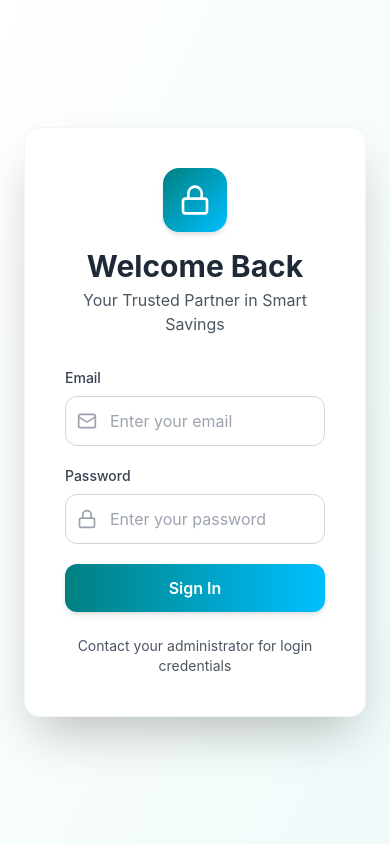
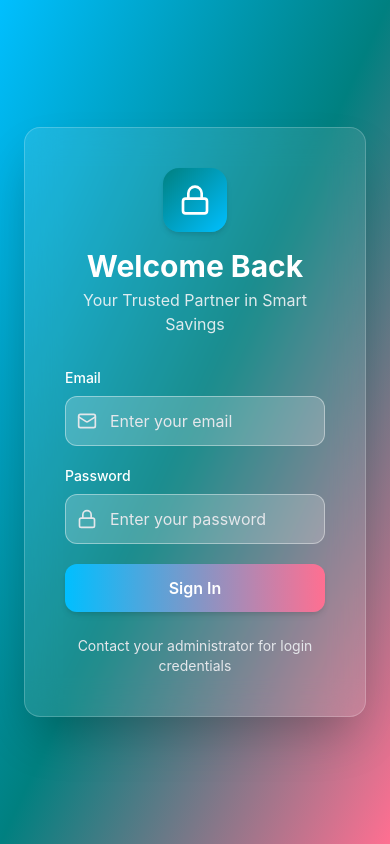
Before and after one commit to jojohearts256-prog/savings, a React (Vite) app: page / in a window 390 px wide. Built offline with nearby package versions, Linux system fonts and the light colour scheme; no server answers.

Commit message:
Updated Login.tsx

```diff
--- a/src/components/Login.tsx
+++ b/src/components/Login.tsx
@@ -24,35 +24,35 @@ export default function Login() {
   };
 
   return (
-    <div className="min-h-screen flex">
+    <div className="min-h-screen flex bg-gradient-to-br from-[#00BFFF] via-[#008080] to-[#FF6F91] overflow-hidden">
       {/* Left side: Login Form */}
-      <div className="w-full md:w-1/2 flex items-center justify-center bg-gradient-to-br from-white to-[#F0FAFA] px-6">
-        <div className="p-10 w-full max-w-md bg-white/95 backdrop-blur-md rounded-2xl shadow-2xl border border-gray-100 animate-slide-in">
+      <div className="w-full md:w-1/2 flex items-center justify-center px-6 relative z-10">
+        <div className="p-10 w-full max-w-md rounded-2xl shadow-2xl bg-white/10 backdrop-blur-lg animate-slide-in border border-white/20">
           <div className="text-center mb-8">
             <div className="inline-flex items-center justify-center w-16 h-16 rounded-2xl bg-gradient-to-br from-[#008080] to-[#00BFFF] mb-4 shadow-md">
               <Lock className="w-8 h-8 text-white" />
             </div>
-            <h1 className="text-3xl font-bold text-gray-800 mb-1">Welcome Back</h1>
-            <p className="text-gray-600">Your Trusted Partner in Smart Savings</p>
+            <h1 className="text-3xl font-bold text-white mb-1">Welcome Back</h1>
+            <p className="text-gray-100/90">Your Trusted Partner in Smart Savings</p>
           </div>
 
           {error && (
-            <div className="mb-6 p-4 bg-red-50 border border-red-200 rounded-xl flex items-start gap-3">
-              <AlertCircle className="w-5 h-5 text-red-600 flex-shrink-0 mt-0.5" />
-              <p className="text-sm text-red-800">{error}</p>
+            <div className="mb-6 p-4 bg-red-100/30 border border-red-200/50 rounded-xl flex items-start gap-3">
+              <AlertCircle className="w-5 h-5 text-red-200 flex-shrink-0 mt-0.5" />
+              <p className="text-sm text-red-100">{error}</p>
             </div>
           )}
 
           <form onSubmit={handleSubmit} className="space-y-5">
             <div>
-              <label className="block text-sm font-medium text-gray-700 mb-2">Email</label>
+              <label className="block text-sm font-medium text-white mb-2">Email</label>
               <div className="relative">
-                <Mail className="absolute left-3 top-1/2 -translate-y-1/2 w-5 h-5 text-gray-400" />
+                <Mail className="absolute left-3 top-1/2 -translate-y-1/2 w-5 h-5 text-gray-200" />
                 <input
                   type="email"
                   value={email}
                   onChange={(e) => setEmail(e.target.value)}
-                  className="w-full pl-11 pr-4 py-3 border border-gray-300 rounded-xl focus:ring-2 focus:ring-[#008080] focus:border-transparent outline-none transition"
+                  className="w-full pl-11 pr-4 py-3 border border-white/40 rounded-xl bg-white/20 text-white placeholder-gray-200 focus:ring-2 focus:ring-[#00BFFF] focus:border-transparent outline-none transition"
                   placeholder="Enter your email"
                   required
                 />
@@ -60,14 +60,14 @@ export default function Login() {
             </div>
 
             <div>
-              <label className="block text-sm font-medium text-gray-700 mb-2">Password</label>
+              <label className="block text-sm font-medium text-white mb-2">Password</label>
               <div className="relative">
-                <Lock className="absolute left-3 top-1/2 -translate-y-1/2 w-5 h-5 text-gray-400" />
+                <Lock className="absolute left-3 top-1/2 -translate-y-1/2 w-5 h-5 text-gray-200" />
                 <input
                   type="password"
                   value={password}
                   onChange={(e) => setPassword(e.target.value)}
-                  className="w-full pl-11 pr-4 py-3 border border-gray-300 rounded-xl focus:ring-2 focus:ring-[#008080] focus:border-transparent outline-none transition"
+                  className="w-full pl-11 pr-4 py-3 border border-white/40 rounded-xl bg-white/20 text-white placeholder-gray-200 focus:ring-2 focus:ring-[#00BFFF] focus:border-transparent outline-none transition"
                   placeholder="Enter your password"
                   required
                 />
@@ -77,41 +77,52 @@ export default function Login() {
             <button
               type="submit"
               disabled={loading}
-              className="w-full py-3 bg-gradient-to-r from-[#008080] to-[#00BFFF] text-white font-semibold rounded-xl shadow-md hover:scale-105 transition-transform duration-300 disabled:opacity-50 disabled:cursor-not-allowed"
+              className="w-full py-3 bg-gradient-to-r from-[#00BFFF] to-[#FF6F91] text-white font-semibold rounded-xl shadow-md hover:scale-105 transition-transform duration-300 disabled:opacity-50 disabled:cursor-not-allowed"
             >
               {loading ? 'Signing in...' : 'Sign In'}
             </button>
           </form>
 
-          <div className="mt-6 text-center text-sm text-gray-600">
+          <div className="mt-6 text-center text-sm text-gray-200">
             <p>Contact your administrator for login credentials</p>
           </div>
         </div>
       </div>
 
-      {/* Right side: Graphics / Floating Text */}
-      <div className="hidden md:flex w-1/2 bg-gradient-to-br from-[#00BFFF] via-[#008080] to-[#FF6F91] relative overflow-hidden">
-        <div className="absolute top-16 left-12 text-white font-bold text-4xl tracking-wide animate-float">
+      {/* Right side (visual extension of gradient, no separation line) */}
+      <div className="hidden md:flex w-1/2 items-center justify-center relative overflow-hidden">
+        <div className="absolute inset-0 bg-gradient-to-br from-transparent via-[#008080]/60 to-white"></div>
+
+        {/* Floating creative text */}
+        <div className="absolute top-20 left-14 text-white font-bold text-4xl tracking-wide animate-fade-float">
           Empower Your <br /> Savings Journey
         </div>
-        <div className="absolute bottom-20 right-10 text-white text-lg animate-float-slow">
+        <div className="absolute bottom-24 right-10 text-white text-lg animate-fade-float-slow">
           Safe. Smart. Sustainable Growth.
         </div>
 
         {/* Floating circles */}
-        <div className="absolute -top-24 -left-24 w-80 h-80 bg-white opacity-10 rounded-full animate-spin-slow"></div>
-        <div className="absolute -bottom-32 -right-32 w-96 h-96 bg-white opacity-10 rounded-full animate-spin-slow-reverse"></div>
+        <div className="absolute -top-24 -left-24 w-80 h-80 bg-white/15 opacity-20 rounded-full animate-spin-slow"></div>
+        <div className="absolute -bottom-32 -right-32 w-96 h-96 bg-white/15 opacity-20 rounded-full animate-spin-slow-reverse"></div>
       </div>
 
       {/* Animations */}
       <style>{`
         @keyframes float {
-          0%, 100% { transform: translateY(0); }
-          50% { transform: translateY(-10px); }
+          0%, 100% { transform: translateY(0); opacity: 1; }
+          50% { transform: translateY(-10px); opacity: 0.8; }
         }
         @keyframes float-slow {
-          0%, 100% { transform: translateY(0); }
-          50% { transform: translateY(-15px); }
+          0%, 100% { transform: translateY(0); opacity: 1; }
+          50% { transform: translateY(-15px); opacity: 0.7; }
+        }
+        @keyframes fade-float {
+          0%, 100% { transform: translateY(0); opacity: 1; }
+          50% { transform: translateY(-12px); opacity: 0.6; }
+        }
+        @keyframes fade-float-slow {
+          0%, 100% { transform: translateY(0); opacity: 1; }
+          50% { transform: translateY(-16px); opacity: 0.6; }
         }
         @keyframes spin-slow {
           from { transform: rotate(0deg); }
@@ -125,11 +136,11 @@ export default function Login() {
           from { opacity: 0; transform: translateX(-40px); }
           to { opacity: 1; transform: translateX(0); }
         }
-        .animate-float { animation: float 5s ease-in-out infinite; }
-        .animate-float-slow { animation: float-slow 7s ease-in-out infinite; }
-        .animate-spin-slow { animation: spin-slow 20s linear infinite; }
-        .animate-spin-slow-reverse { animation: spin-slow-reverse 22s linear infinite; }
-        .animate-slide-in { animation: slide-in 0.8s ease forwards; }
+        .animate-fade-float { animation: fade-float 6s ease-in-out infinite; }
+        .animate-fade-float-slow { animation: fade-float-slow 8s ease-in-out infinite; }
+        .animate-spin-slow { animation: spin-slow 25s linear infinite; }
+        .animate-spin-slow-reverse { animation: spin-slow-reverse 27s linear infinite; }
+        .animate-slide-in { animation: slide-in 1s ease forwards; }
       `}</style>
     </div>
   );
```
